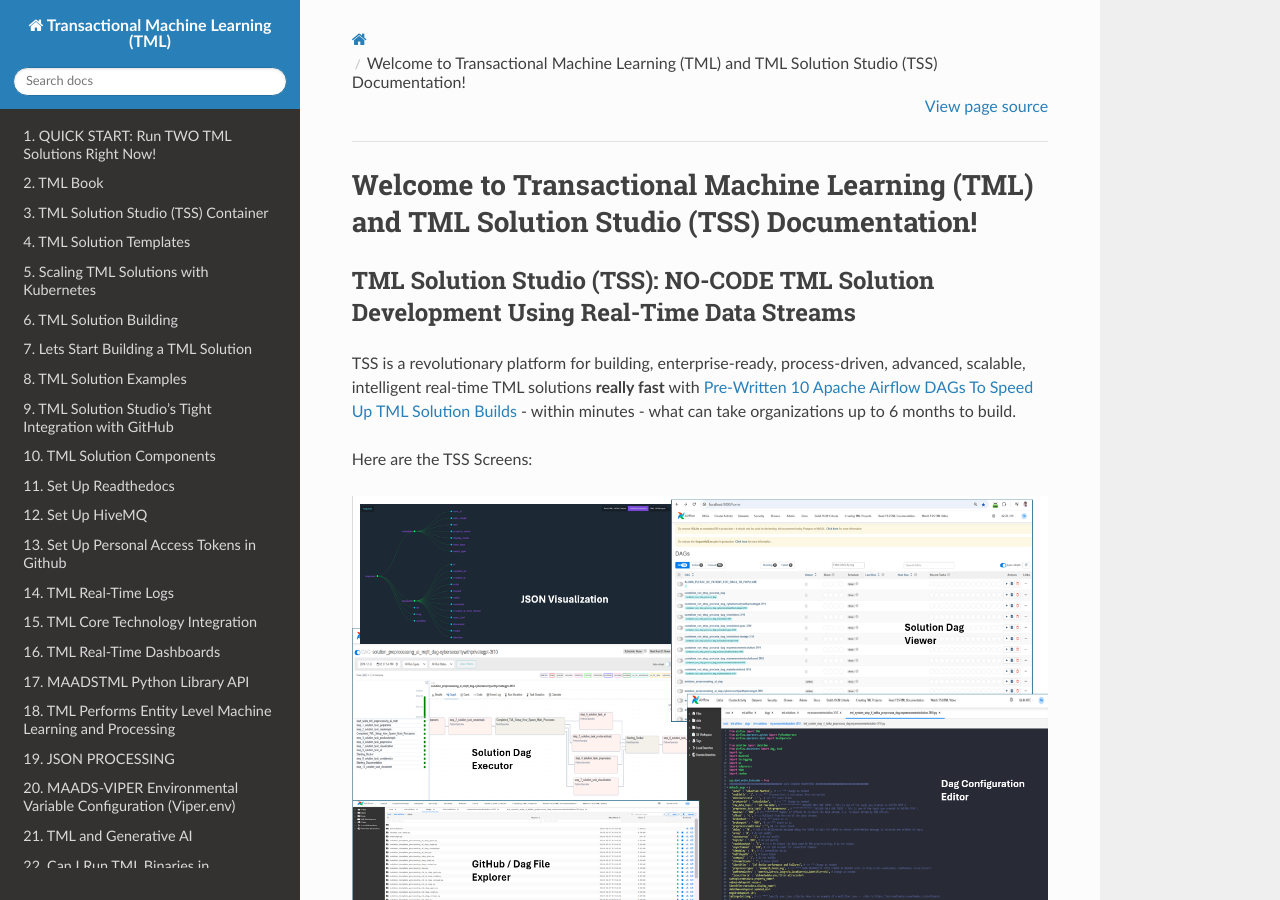
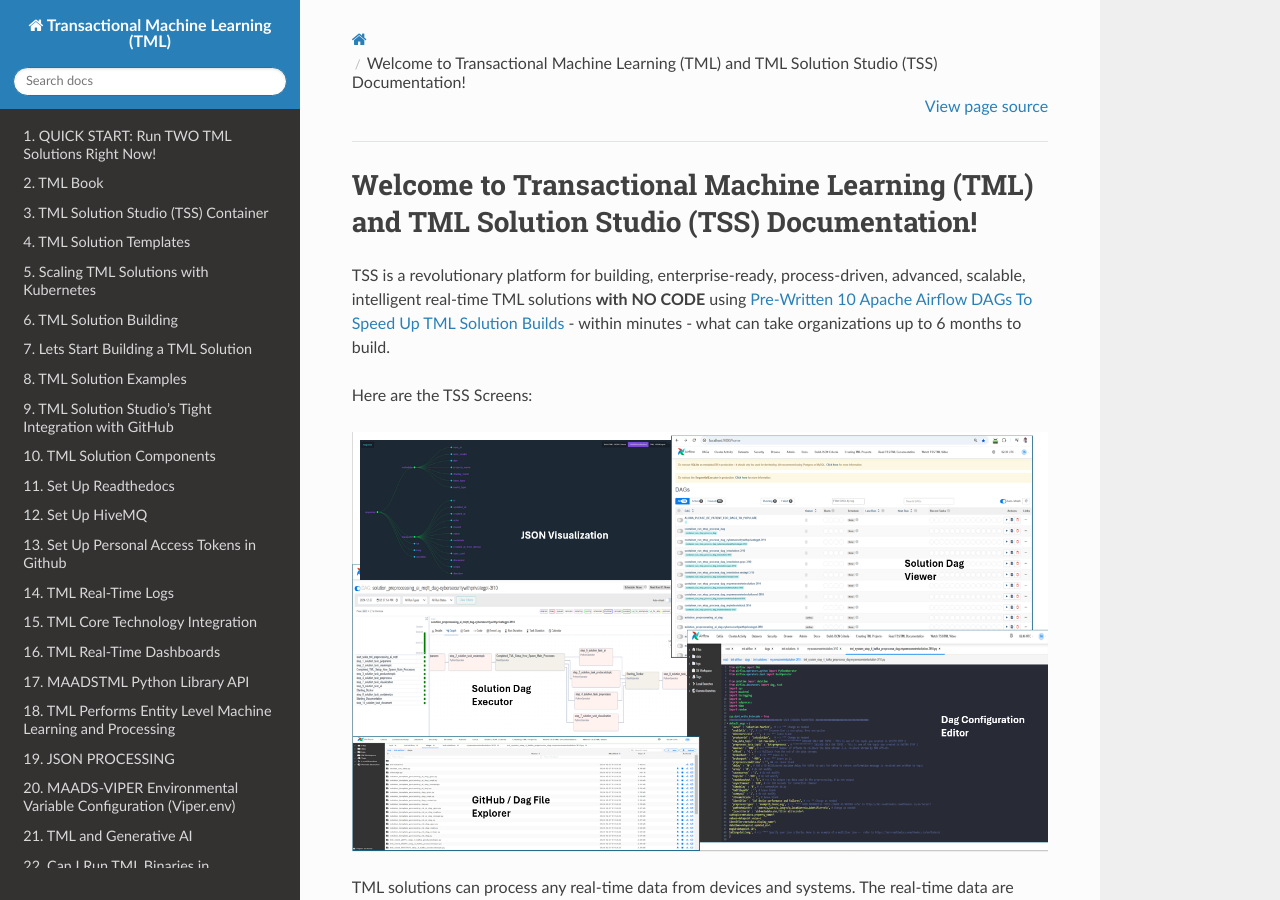
Before and after one commit to smaurice101/readthedocs, a Sphinx documentation site: the page built from docs/source/index.rst, in a window 1280 px wide and 900 px high. Built offline with Sphinx 7.4.7 and the Read the Docs theme 3.1.0, drawn with Linux system fonts in a browser that asks for light colours.

Commit message:
Update index.rst

```diff
--- a/docs/source/index.rst
+++ b/docs/source/index.rst
@@ -1,10 +1,7 @@
 Welcome to Transactional Machine Learning (TML) and TML Solution Studio (TSS) Documentation!
 ===================================
 
-TML Solution Studio (TSS): NO-CODE TML Solution Development Using Real-Time Data Streams
-----------------------
-
-TSS is a revolutionary platform for building, enterprise-ready, process-driven, advanced, scalable, intelligent real-time TML solutions **really fast** with :ref:`Pre-Written 10 Apache Airflow DAGs To Speed Up TML Solution Builds` - within minutes - what can take organizations up to 6 months to build.
+TSS is a revolutionary platform for building, enterprise-ready, process-driven, advanced, scalable, intelligent real-time TML solutions **with NO CODE** using :ref:`Pre-Written 10 Apache Airflow DAGs To Speed Up TML Solution Builds` - within minutes - what can take organizations up to 6 months to build.
 
 Here are the TSS Screens:
 
```
